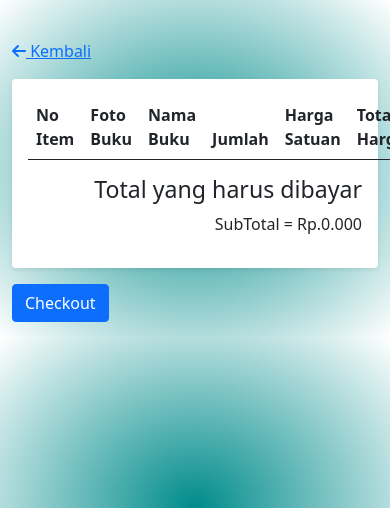
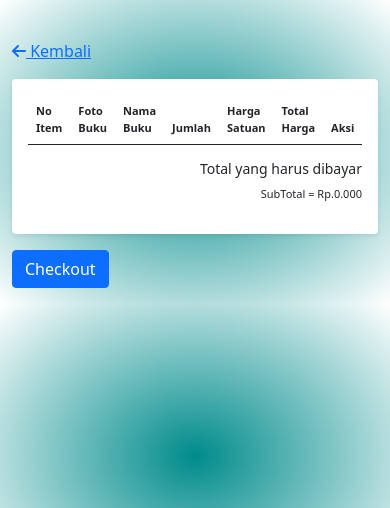
Before and after one commit to SilviaR318/penjualan-buku, a PHP site: page /penjualan-buku/keranjang.php in a window 390 px wide; the page is wider, and only the part inside the window is pictured. Shown: the top 508 px of that part. Run offline with PHP 8.4, Linux system fonts and the light colour scheme; a user stored in the database is signed in; data comes from the database, SQL or seed files in the repository; lists and menus that the app fills with data are empty; some libraries are stand-ins or nearby versions.

Commit message:
Update: Table keranjang responsive
Memperbaiki tampilan mobile keranjang

```diff
--- a/keranjang.php
+++ b/keranjang.php
@@ -1,5 +1,6 @@
 <!DOCTYPE html>
 <html lang="en">
+
 <head>
   <!-- Required meta tags -->
   <meta charset="utf-8" />
@@ -13,12 +14,27 @@
   <title>Keranjang || Sibulain</title>
   <style>
     body {
-        background: radial-gradient( #008B8B, #fff);
+      background: radial-gradient(#008B8B, #fff);
       background-repeat: repeat;
       background-color: #cccccc;
     }
+
+    .card {
+      font-size: 11px;
+    }
+
+    .card h3 {
+      font-size: 14px;
+    }
+
+    @media only screen and (min-width: 1100px) {
+      .card {
+        font-size: 16px;
+      }
+    }
   </style>
 </head>
+
 <body>
 
   <!-- Container -->
@@ -47,28 +63,28 @@
               session_start();
               include 'koneksi.php';
               $uname = $_SESSION['username'];
-                  $query_id = mysqli_query($conn,"SELECT * FROM user WHERE username = '$uname'");
+              $query_id = mysqli_query($conn, "SELECT * FROM user WHERE username = '$uname'");
               $ambil_id = mysqli_fetch_array($query_id);
               $id_user = $ambil_id['id'];
-                  $query_buku = mysqli_query($conn,"SELECT keranjang.id_keranjang,buku.judul,buku.harga,keranjang.jumlah_buku,buku.stok,buku.foto FROM keranjang
+              $query_buku = mysqli_query($conn, "SELECT keranjang.id_keranjang,buku.judul,buku.harga,keranjang.jumlah_buku,buku.stok,buku.foto FROM keranjang
                   INNER JOIN buku ON keranjang.id_buku = buku.kd_buku
                   INNER JOIN user ON keranjang.id_pengguna = user.id
                   WHERE user.id = '$id_user'");
               $no = 1;
-                  while($ambil_data = mysqli_fetch_array($query_buku)){
+              while ($ambil_data = mysqli_fetch_array($query_buku)) {
               ?>
                 <tr>
                   <th scope="row"><?= $no++ ?></th>
                   <td>
-                  <img src="images/<?= $ambil_data['foto'] ?>" style="max-width: 3cm;" >
+                    <img src="images/<?= $ambil_data['foto'] ?>" style="max-width: 3cm;">
                   </td>
                   <td><?= $ambil_data['judul'] ?></td>
                   <td>
                     <form action="ubah_item_keranjang.php?id_keranjang=<?= $ambil_data['id_keranjang'] ?>" method="post">
                       <input type="number" class="form-control" name="input" id="input1" value="<?= $ambil_data['jumlah_buku'] ?>" max="<?= $ambil_data['stok'] ?>" min="1" style="max-width: 2cm" />
                   </td>
-                  <td><?= number_format($ambil_data['harga'],2,',','.') ?></td>
-                  <td><?= number_format($ambil_data['harga'] * $ambil_data['jumlah_buku'],2,',','.') ?></td>
+                  <td><?= number_format($ambil_data['harga'], 2, ',', '.') ?></td>
+                  <td><?= number_format($ambil_data['harga'] * $ambil_data['jumlah_buku'], 2, ',', '.') ?></td>
                   <td>
                     <button type="submit" class="fas fa-edit fa-2x" style="border: 0;background: none;"></button>
                     </form>
@@ -107,4 +123,5 @@
     }
   </script>
 </body>
+
 </html>
```
Lines whose indentation alone changed are shown as unchanged.
